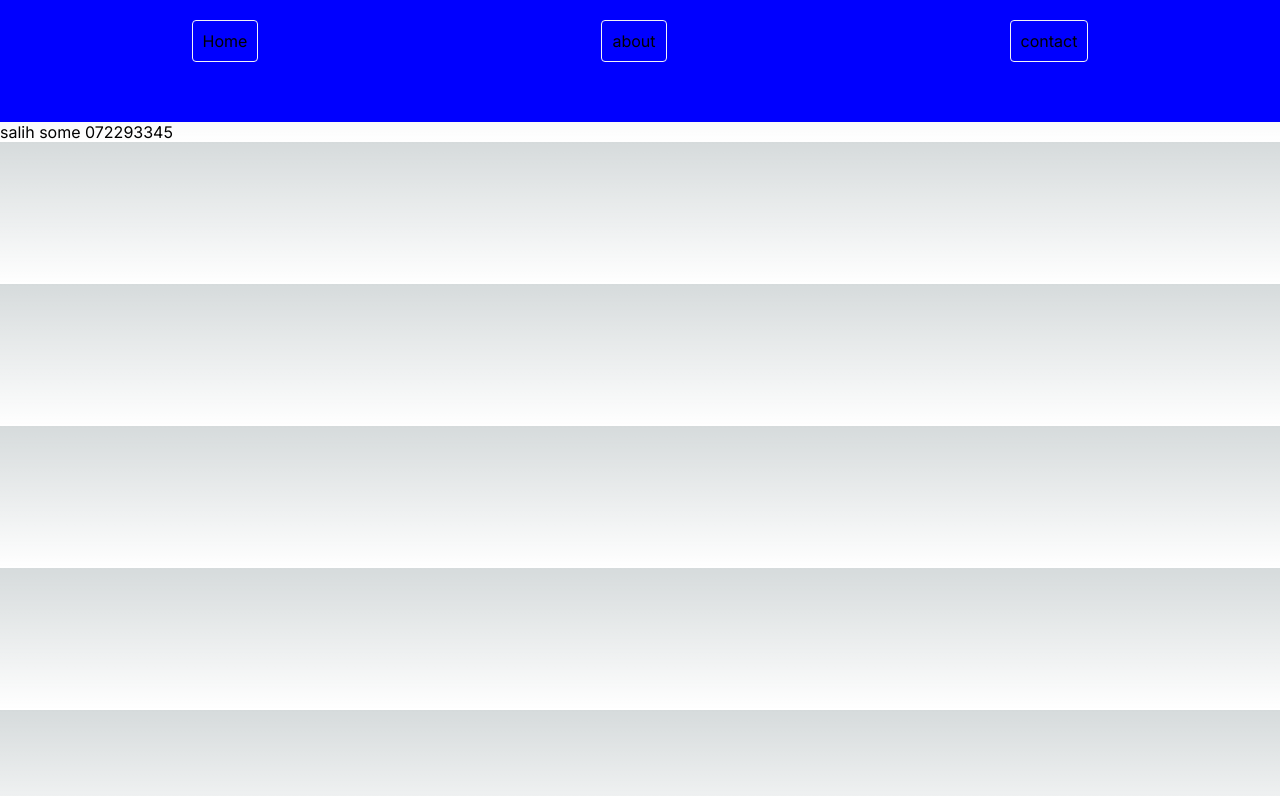
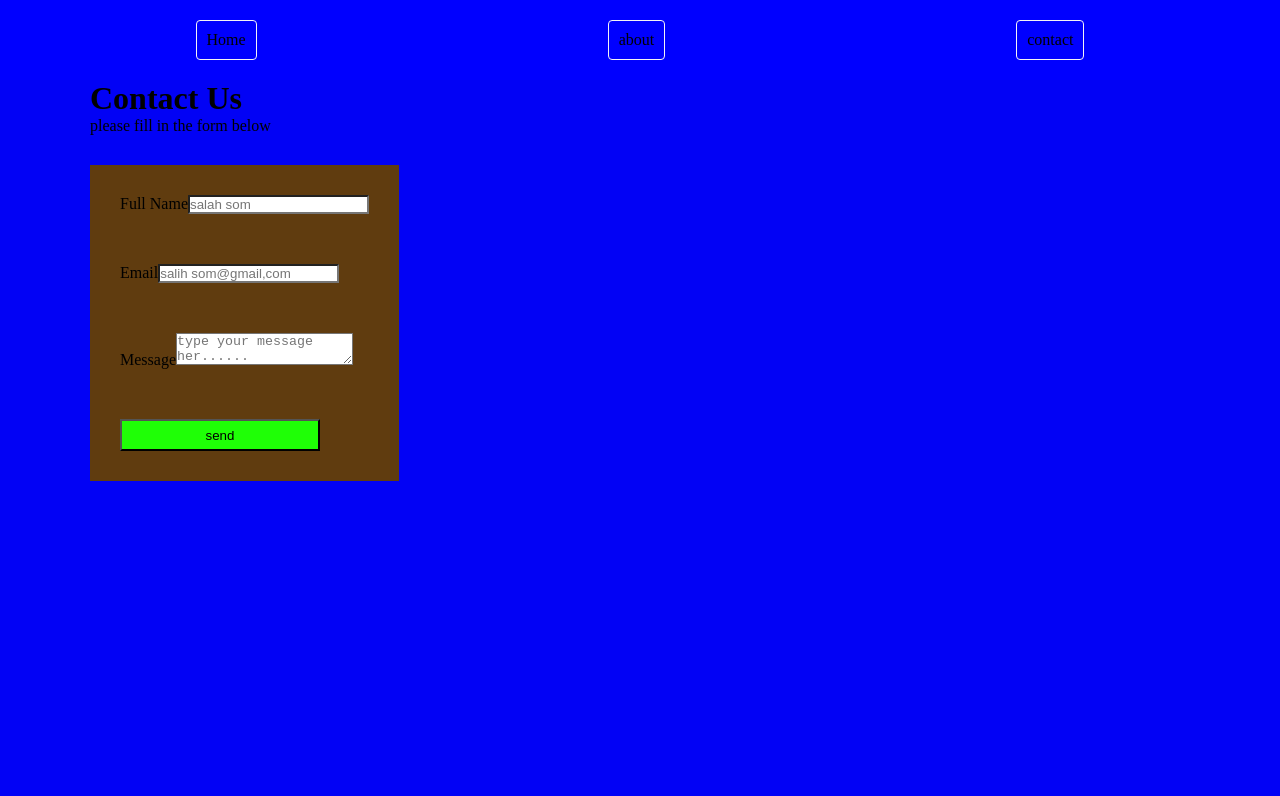
Before and after one commit to salah-so/my-appreact, a Next.js app: page /contact in a window 1280 px wide. Shown: the top 796 px of the page. Built offline with nearby package versions, Linux system fonts and the light colour scheme.

Commit message:
we almost ther

```diff
--- a/src/app/contact/page.js
+++ b/src/app/contact/page.js
@@ -1,13 +1,35 @@
-import style   from "../../../Components/style.module.css";
+
+import { Form } from "../page.module.css";
+import { Send } from "../page.module.css";
+import { Input } from "../page.module.css";
+import { Container } from "../page.module.css";
 export default function page () {
 return (
-   <div>
+   <div className= {Container}
+  >
+    <h1>Contact Us</h1>
+     <p>please fill in the form below</p>
+   <form className={Form}>
+      <div>
+        <label htmlFor="fullname">Full Name</label>
+    <input className={Input} type="text" id="fullname"placeholder="salah som">
+     </input>
+      </div>
+      <div>
+        <label htmlFor="email">Email</label>
+    <input  className={Input} type="text" id="email"placeholder="salih som@gmail,com">
+     </input>
+      </div>
+      <div>
+        <label htmlFor="message">Message</label>
+    <textarea className={Input} id="message" placeholder="type your message her......"></textarea>
 
- <h className= { style.nav}> </h>
+      </div>
+      <button className={Send}type="submit">send</button>
+   </form>
 
-  <p>salih some 072293345
-</p>
-</div>
+  </div>
+
 
 );
 }
--- a/src/app/globals.css
+++ b/src/app/globals.css
@@ -79,21 +79,6 @@
   margin: 0;
 }
 
-html,
-body {
-  max-width: 100vw;
-  overflow-x: hidden;
-}
-
-body {
-  color: rgb(var(--foreground-rgb));
-  background: linear-gradient(
-      to bottom,
-      transparent,
-      rgb(var(--background-end-rgb))
-    )
-    rgb(var(--background-start-rgb));
-}
 
 a {
   color: inherit;
--- a/src/app/layout.js
+++ b/src/app/layout.js
@@ -1,6 +1,7 @@
 import { Inter } from "next/font/google";
 import { NavBar} from "../../Components/navbar";
 import './globals.css';
+import { Bodypart } from "./page.module.css";
 
 const inter = Inter({ subsets: ['latin'] })
 
@@ -12,7 +13,7 @@ export const metadata = {
 export default function RootLayout({ children }) {
   return (
     <html lang="en">
-      <body className={inter.className}>
+      <body className={ Bodypart }>
       <NavBar/>
         {children}
         </body>
--- a/src/app/page.module.css
+++ b/src/app/page.module.css
@@ -242,3 +242,84 @@
   align-items: center;
 
 }
+
+.Container {
+  display:inline-block;
+justify-content: center;
+  align-items: center;
+
+  margin-left:90px;
+  margin-right: 90px;
+
+}
+.Form {
+  padding-top: 30px;
+  padding-bottom: 30px;
+  padding-left: 30px;
+  padding-right:30px;
+  margin-top: 30px;
+  margin-bottom: 30px;
+  border-top:5px;
+  display:flex;
+  flex-direction: column;
+  gap: 50px;
+  background-color: rgb(96, 60, 15);
+  color: rgb(43, 3, 245));
+}
+
+.Input{
+  background-color: white;
+
+
+}
+
+
+
+.Send {
+  background-color: #1fff06;
+  height: 32px;
+  width:200px;
+
+}
+
+
+
+.List{
+  display:list-item;
+  justify-items: center;
+  text-justify: newspaper;
+  margin: 40px;
+  margin-left: 70px;
+  padding: 5px;
+
+}
+
+.Bodypart{
+  background-color: rgb(2, 2, 245);
+
+}
+.YouTube {
+  background-color: red;
+  color:white;
+  border-style: double;
+   padding:5px;
+  cursor: pointer;
+  border: 3px solid rgb(244, 243, 247);
+  border-radius:3px;
+  box-sizing:border-box ;
+  display: flex;
+  justify-content: center;
+  align-items: center;
+
+}
+.Facebook {
+  background-color: blue;
+  border: 3px solid rgb(244, 243, 247);
+  color:white;
+  border-style: double;
+   padding:5px;
+  cursor: pointer;
+
+  border-radius:3px;
+  box-sizing:border-box ;
+}
```
Also changed, not shown: src/app/about/page.js (+7 -3 lines), Components/style.module.css (line endings or trailing spaces).
